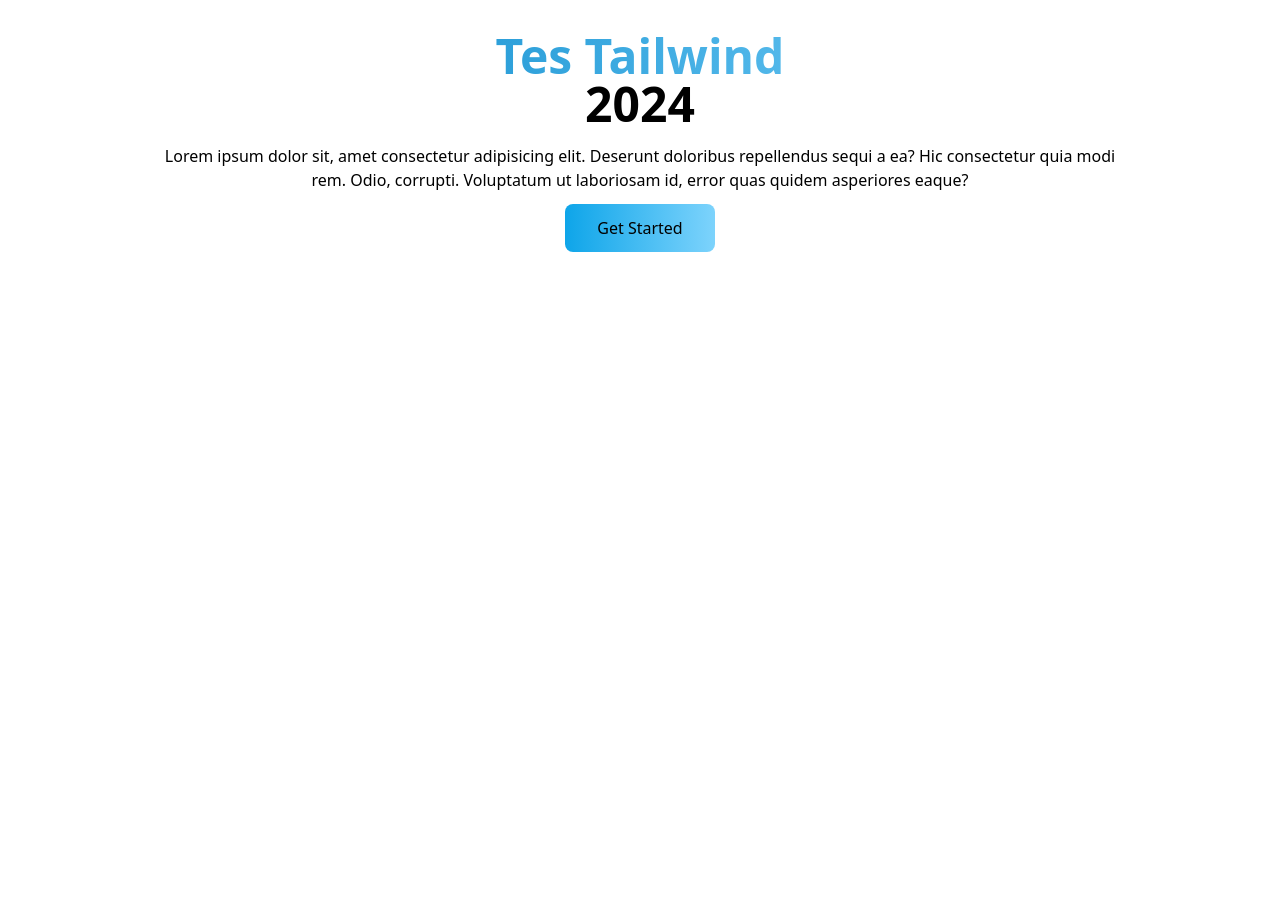
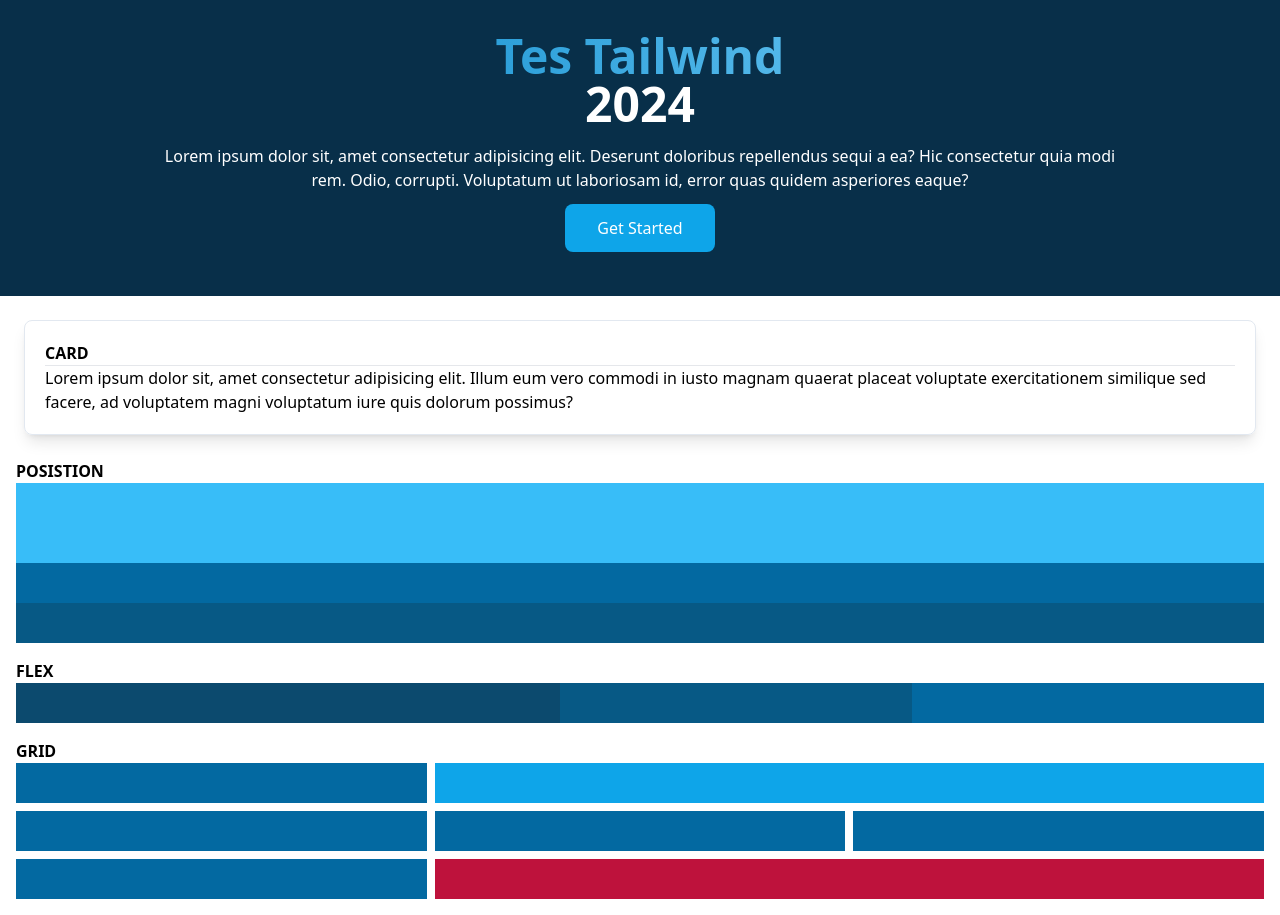
Before and after one commit to adnanfathoni88/profil-tailwind, a website: page public/index.html in a window 1280 px wide. Before the commit the page ends 800 px from the top, so only its background shows below. Drawn offline with Linux system fonts and the light colour scheme; a web font is replaced by a local one.

Commit message:
build: config tailwind

```diff
--- a/public/index.html
+++ b/public/index.html
@@ -12,8 +12,8 @@
     <title>Tailwind</title>
 </head>
 
-<body class="">
-    <div class="bg-sky-950 flex justify-center content-center h-full">
+<body>
+    <section class="bg-sky-950 flex justify-center content-center h-full text-white">
         <div class=" text-center w-3/4 my-8">
             <div class="card-body">
                 <h1 class=" text-transparent text-5xl font-bold bg-gradient-to-r from-sky-600 to-sky-300 bg-clip-text">
@@ -27,11 +27,58 @@
                 </p>
             </div>
             <div class="card-footer py-3">
-                <button class=" bg-gradient-to-r from-sky-500 to-sky-300 px-8 py-3 rounded-lg ">
-                    <p class="text-white">Get Started</p>
-                </button>
+                <button
+                    class="text-white text-semibold bg-sky-500 px-8 py-3 rounded-lg hover:bg-sky-600 active:bg-sky-700">Get
+                    Started</button>
             </div>
         </div>
+    </section>
+
+    <section class="card">
+        <div class="first-letter:max-w-lg border border-slate-200 rounded-lg shadow-lg p-5 m-6">
+            <h1><b>CARD</b></h1>
+            <hr>
+            Lorem ipsum dolor sit, amet consectetur adipisicing elit. Illum eum vero commodi in iusto magnam quaerat
+            placeat voluptate exercitationem similique sed facere, ad voluptatem magni voluptatum iure quis dolorum
+            possimus?
+        </div>
+    </section>
+    <section>
+        <div class="container mx-auto px-4">
+            <h1><b>POSISTION</b></h1>
+            <div class="relative max-w-full bg-sky-400 h-40">
+                <div class="absolute bg-sky-800 h-10 inset-x-0 bottom-0 z-40"></div>
+                <div class="absolute bg-sky-700 h-20 inset-x-0 bottom-0"></div>
+            </div>
+        </div>
+    </section>
+
+    <section>
+        <div class="container mx-auto px-4 mt-4 mb-4">
+            <h1><strong>FLEX</strong></h1>
+            <div class="flex flex-row flex-wrap">
+                <div class="bg-sky-900 h-10 w-80 flex-auto"></div>
+                <div class="bg-sky-800 h-10 w-32 flex-auto"></div>
+                <div class="bg-sky-700 h-10 w-32 flex-auto"></div>
+            </div>
+        </div>
+    </section>
+
+    <section>
+        <div class="container mx-auto px-4 mb-4">
+            <h1><strong>GRID</strong></h1>
+            <div class="grid grid-cols-3 gap-2">
+                <div class="bg-sky-700 h-10"></div>
+                <div class="col-span-2 bg-sky-500 h-10"></div>
+                <div class="bg-sky-700 h-10"></div>
+                <div class="bg-sky-700 h-10"></div>
+                <div class="bg-sky-700 h-10"></div>
+                <div class="bg-sky-700 h-10"></div>
+                <div class="col-start-2 col-end-4 bg-rose-700 h-10"></div>
+            </div>
+
+        </div>
+    </section>
 </body>
 
 </html>
```
Also changed, not shown: public/css/style.css, public/img/foot.jpg (added).
